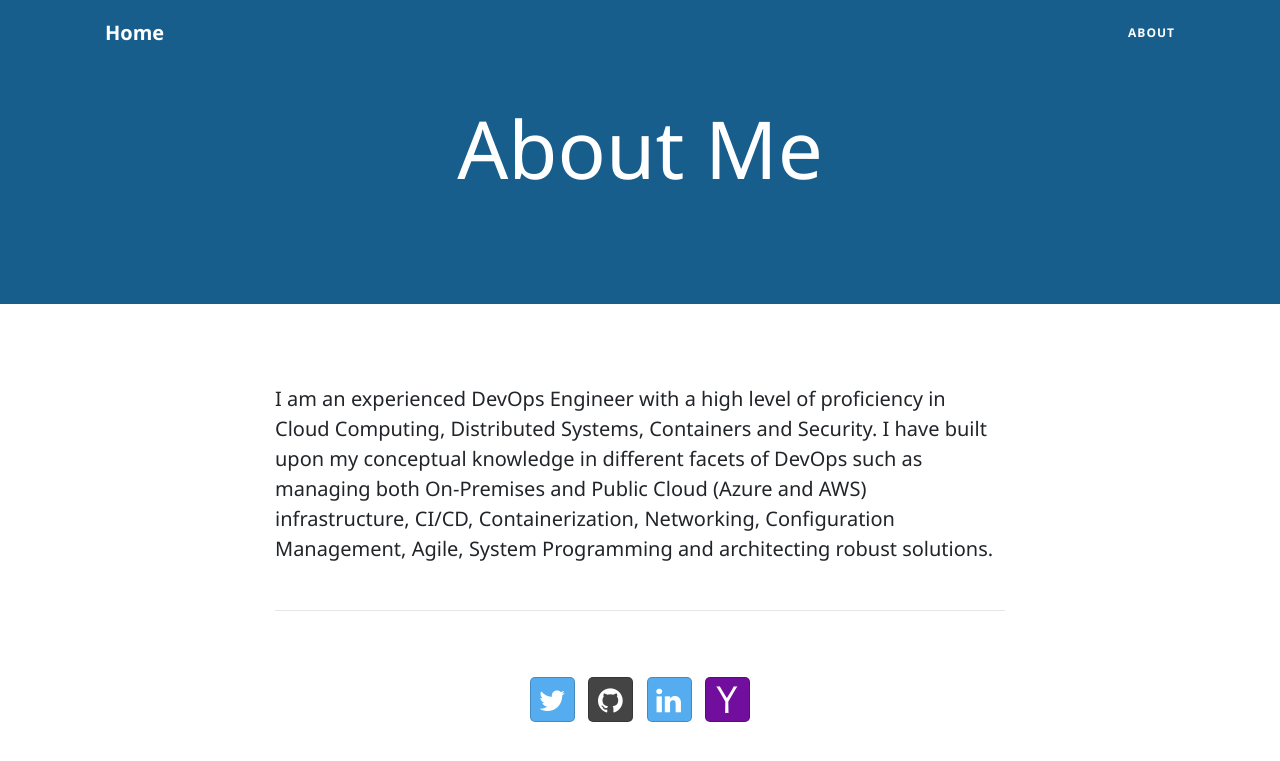
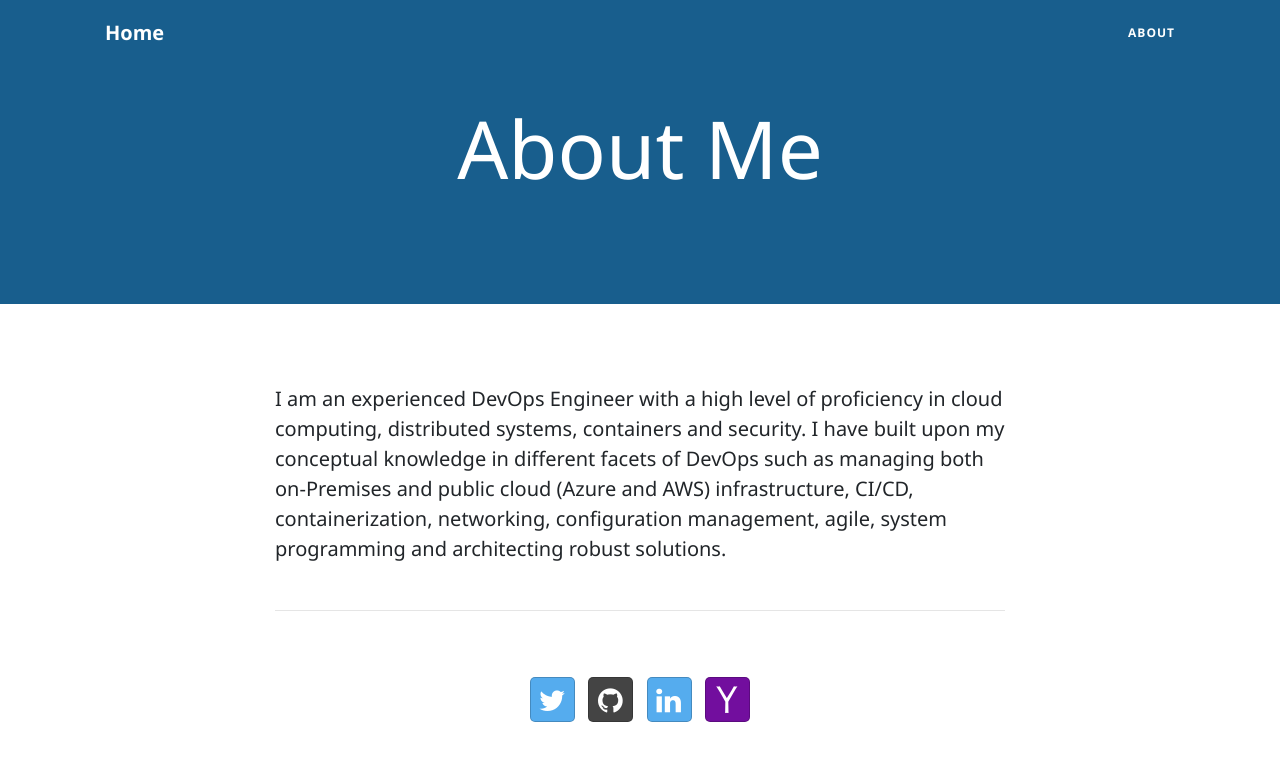
Before and after one commit to kjanshair/kjanshair.github.io, a Jekyll site: the page built from about.md, in a window 1280 px wide. Shown: the top 761 px of the page. Built offline with Jekyll 4.4.1, drawn with Linux system fonts in a browser that asks for light colours; nearby versions of some CDN libraries; comment, search, counter and statistics services are not loaded.

```diff
--- a/about.md
+++ b/about.md
@@ -4,4 +4,4 @@ title: About Me
 color: "#119AF4"
 ---
 
-I am an experienced DevOps Engineer with a high level of proficiency in Cloud Computing, Distributed Systems, Containers and Security. I have built upon my conceptual knowledge in different facets of DevOps such as managing both On-Premises and Public Cloud (Azure and AWS) infrastructure, CI/CD, Containerization, Networking, Configuration Management, Agile, System Programming and architecting robust solutions.
+I am an experienced DevOps Engineer with a high level of proficiency in cloud computing, distributed systems, containers and security. I have built upon my conceptual knowledge in different facets of DevOps such as managing both on-Premises and public cloud (Azure and AWS) infrastructure, CI/CD, containerization, networking, configuration management, agile, system programming and architecting robust solutions.
```
